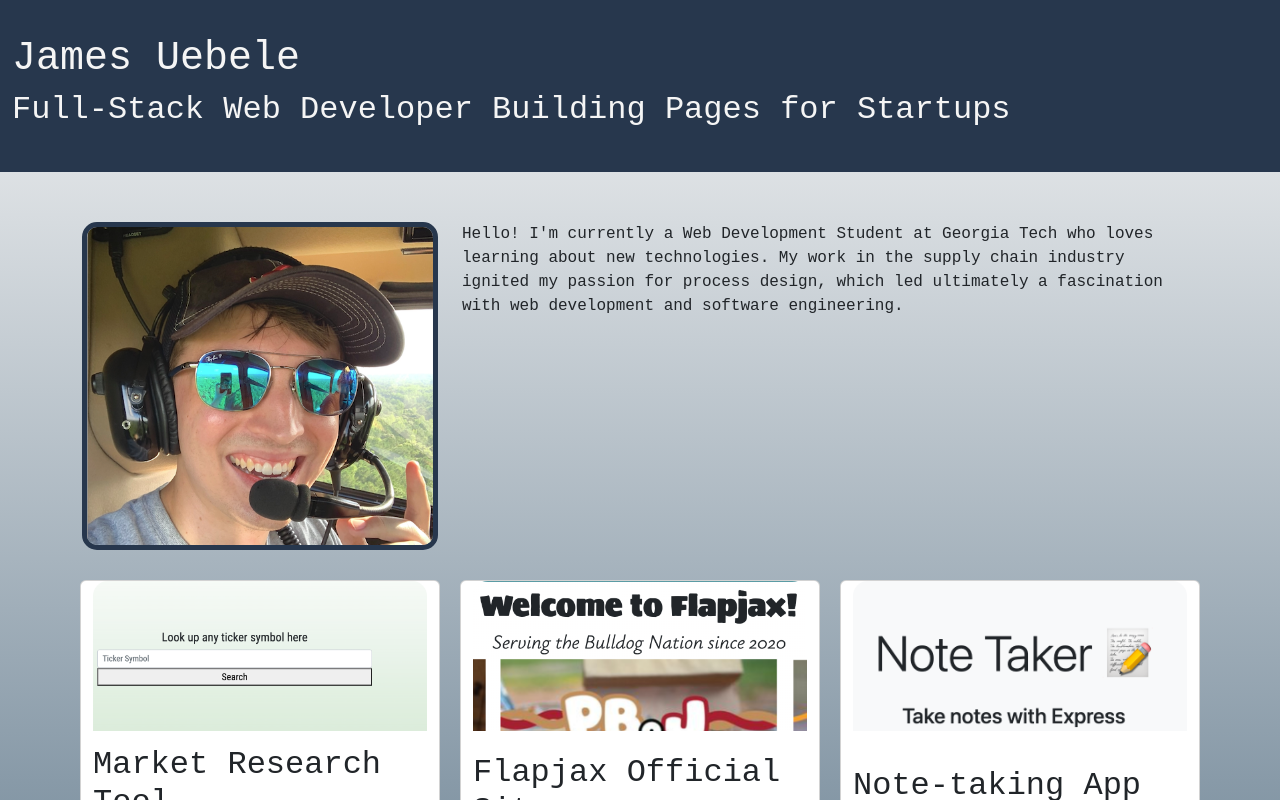
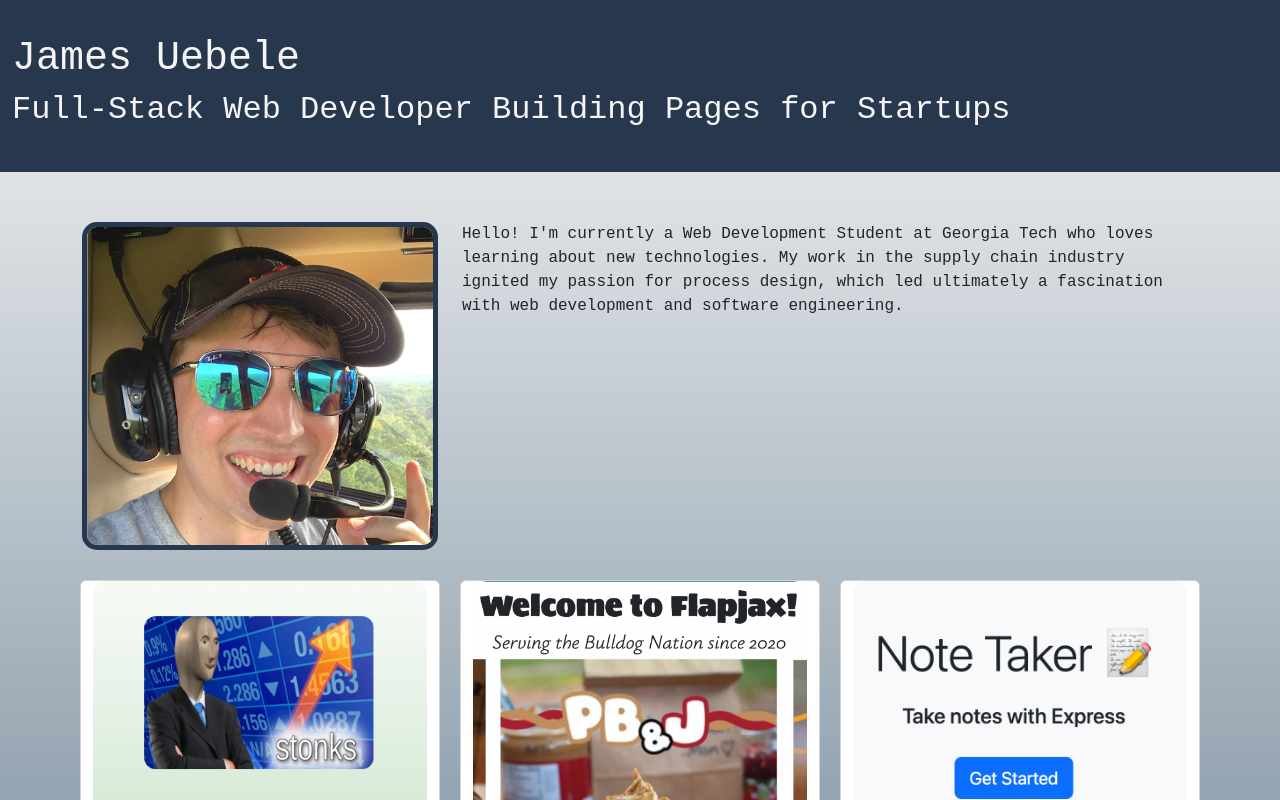
Before and after one commit to Juebele/SPA_Portfolio, a React (Create React App) app: page / in a window 1280 px wide. Shown: the top 800 px of the page. Built offline with nearby package versions, Linux system fonts and the light colour scheme.

Commit message:
set up the images in each element

```diff
--- a/src/components/Main.js
+++ b/src/components/Main.js
@@ -1,4 +1,8 @@
 import React from 'react';
+import Project1 from '../assets/stonks.png';
+import Project2 from '../assets/flapjax.png';
+import Project3 from '../assets/notes.png';
+
 
 function Main(props) {
     console.log(props)
@@ -7,19 +11,19 @@ function Main(props) {
 <section class="container image-row">
 <div class="row">
     <div class="card col">
-            <div class="card-image project-1"></div>
+            <div class="project-1"><img src={Project1} alt="an image of my first project" class="card-image"></img></div>
         <h2>Market Research Tool</h2>
         <p>This group project uses third-party APIs to fetch live stock market data. This was an early experience with group work that taught me how to use Git collaboratively.</p>
         <a href="https://juebele.github.io/Ticker-Lookup/" target="_blank">Learn More</a>
     </div>
     <div class="card col">
-        <div class="card-image project-2"></div>
+        <div class="project-2"><img src={Project2} alt="an image of my flapjax site" class="card-image"></img></div>
         <h2>Flapjax Official Site</h2>
         <p>This is a website that I built for a local catering business. It includes professional photos, info about the business, and a link to send the owner an email.</p>
         <a href="https://juebele.github.io/Flapjax-Website/" target="_blank">Learn More</a>
     </div>
     <div class="card col">
-        <div class="card-image project-3"></div>
+        <div class="project-3"><img src={Project3} alt="an image of my note-taking app" class="card-image"></img></div>
         <h2>Note-taking App</h2>
         <p>This project tasked me with learning how to use Express to build a note-taking app. This was my first experience using Heroku to build a full-stack application.</p>
         <a href="https://note-taking-app-juebele.herokuapp.com/" target="_blank">Learn More</a>
--- a/src/style.css
+++ b/src/style.css
@@ -28,27 +28,6 @@
 
 }
 
-
-/* .logo{
-    color: black;
-    background-color: transparent;
-    font-size: 35px;
-    font-weight: bold;
-    font-style: italic;
-} */
-
-/* .header a{
-    text-decoration: none;
-    color: black;
-    background-color: var(--color2);
-    border-radius: 20px;
-}
-
-.header a:hover{
-    color: var(--color3);
-    background-color: var(--color4);
-} */
-
 .navigation {
     background-color: transparent;
 }
@@ -59,11 +38,6 @@
     padding-top: 30px;
 }
 
-/* .headshot {
-    background-image: url(./assets/headshot.png);
-    object-fit:cover;
-} */
-
 .headshot {
     max-width: 100%;
     min-height: 100px;
@@ -71,6 +45,12 @@
     border-width: 5px;
     border-color: var(--color1);
     border-style: solid;
+}
+
+.card-image {
+    max-width: 100%;
+    min-height: 100px;
+    border-radius: 15px;
 }
 
 .card{
@@ -83,27 +63,18 @@
     justify-content: space-between;
 }
 
-.card-image {
-    height: 150px;
-    margin-bottom: 15px;
-    background-size: cover;
-    border-top: 15px;
-}
 
 .project-1 {
-    background-image: url(./assets/stonks2.png);
     border-top-left-radius: 15px;
     border-top-right-radius: 15px;
 }
 
 .project-2 {
-    background-image: url(./assets/flapjax.png);
     border-top-left-radius: 15px;
     border-top-right-radius: 15px;
 }
 
 .project-3 {
-    background-image: url(./assets/notes.png);
     border-top-left-radius: 15px;
     border-top-right-radius: 15px;
 }
```
